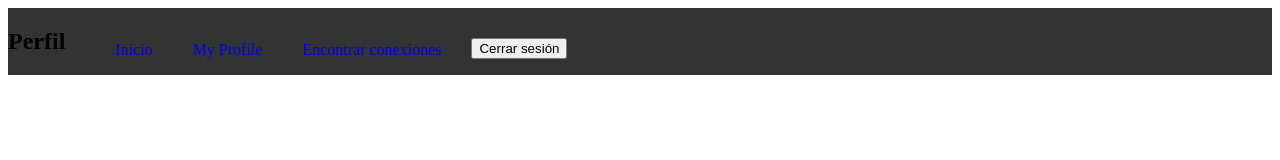
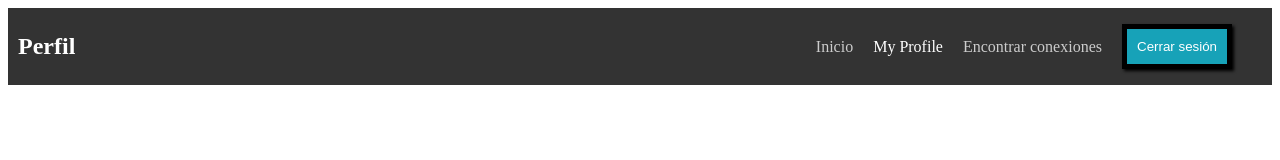
Before and after one commit to AlexanderRiquelme/desarrollo_app_web, a plain HTML site: page 09_navmenu/index.html in a window 1280 px wide. Drawn offline with Linux system fonts and the light colour scheme.

Commit message:
09 nav-bar

```diff
--- a/09_navmenu/index.html
+++ b/09_navmenu/index.html
@@ -10,12 +10,12 @@
 
 <body>
     <nav class="nav">
-        <h1 class="nav-title">Perfil</h1>
-        <ul class="nav-links">
-            <li><a href="#">Inicio</a></li>
-            <li><a href="#" class="active">My Profile</a></li>
-            <li><a href="#">Encontrar conexiones</a></li>
-            <li><button class="btn">Cerrar sesión</button></li>
+        <h1 class="title">Perfil</h1>
+        <ul class="links">
+            <li class="grey">Inicio</li>
+            <li>My Profile</li>
+            <li class="grey">Encontrar conexiones</li>
+            <li><button class="bot">Cerrar sesión</button></li>
         </ul>
     </nav>
 </body>
--- a/09_navmenu/style.css
+++ b/09_navmenu/style.css
@@ -12,11 +12,34 @@ a{
     background-color: rgb(51, 51, 51);
 
 }
-.nav-title{
-    display: flex;
+
+.title{
+    color: white;
+    margin-left: 10px;
+    flex:7.5;
+    margin-bottom: 20px;
+    align-self: center;
 }
-.nav-links{
+
+.links{
     display: flex;
     gap:20px;
-    align-items: flex-end;
+    flex: 2,5;
+    color: white;
+    margin-right: 40px;
+    align-items: center;
+
 }
+
+.grey{
+    color: rgb(204, 204, 204)   ;
+}
+.bot{
+    color: white;
+    background-color: rgb(23, 162, 184);
+    border: 5px solid black;
+    box-shadow: 2px 2px 3px black;
+    padding: 10px;
+
+
+}
--- /dev/null
+++ b/12_profile_card/style.css
@@ -0,0 +1,30 @@
+
+
+.carta{
+    background-color: white;
+    display: flex;
+    flex-direction: column;
+    justify-self:center ;
+    align-self: center;
+    border-radius: 20px;
+
+}
+.texto{
+    text-align:center;
+    background-color: white;
+}
+
+.homero{
+    height: 150px;
+    width: 150px;
+    border-radius: 50%;
+
+    align-self: center;
+}
+
+.bot{
+    background-color: rgb(55, 152, 219);
+    color: white;
+    border-radius: 10px;
+    border: 0px;
+}
```
Also changed, not shown: 10_tarjeta_usuario/index.html (added, +12 -0 lines), 12_profile_card/index.html (added, +26 -0 lines), 10_tarjeta_usuario/style.css (added), 12_profile_card/raros.jpg (added).
